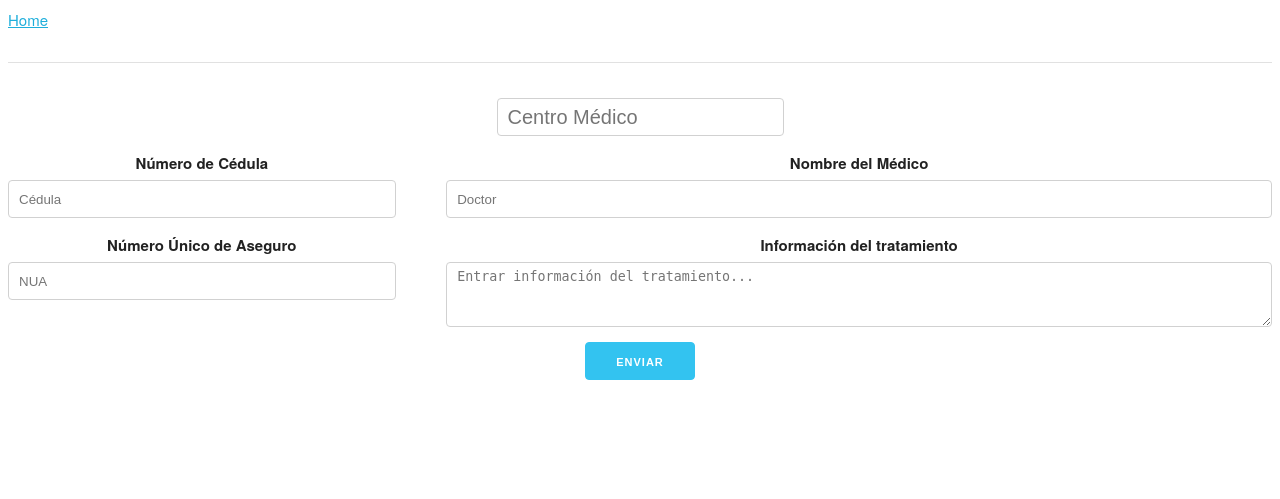
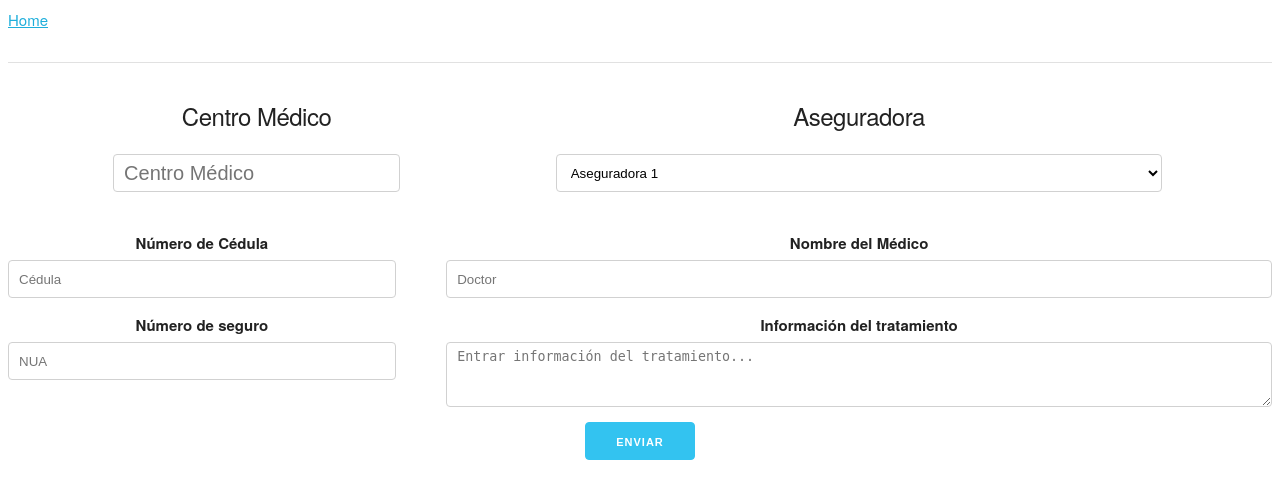
Before and after one commit to alanarteagav/inschain, a Flask app: template app/templates/medical.html in a window 1280 px wide. Shown: the top 499 px of the page. Run offline with Flask 2, Linux system fonts and the light colour scheme; the template is opened without the code that fills it, so the values that code supplies are empty.

Commit message:
Actualizando vistas

```diff
--- a/app/templates/medical.html
+++ b/app/templates/medical.html
@@ -5,7 +5,21 @@
 
 	<center>
 	<form action="/submit" id="textform" method="post">
-	    <input class="input_centro" type="text" name="centro" placeholder="Centro Médico">
+		<div class="row">
+			<div class="five columns">
+				<h5>Centro Médico</h5>
+				<input class="input_centro" type="text"
+					    name="centro" placeholder="Centro Médico">
+			</div>
+			<div class="six columns">
+				<h5>Aseguradora</h5>
+				<select class="u-full-width" id="exampleRecipientInput", name="asg">
+					<option value="AS1">Aseguradora 1</option>
+					<option value="AS2">Aseguradora 2</option>
+					<option value="AS3">Aseguradora 3</option>
+				</select>
+			</div>
+		</div>
 		<br>
 		<div class="row">
 			<div class="four columns">
@@ -19,7 +33,7 @@
 		</div>
 		<div class="row">
 			<div class="four columns">
-				<label>Número Único de Aseguro</label>
+				<label>Número de seguro</label>
 				<input class="u-full-width" type="text" name="nua" placeholder="NUA">
 			</div>
 			<div class="eight columns">
--- a/app/views.py
+++ b/app/views.py
@@ -28,11 +28,10 @@ def fetch_posts():
                 tx["index"] = block["index"]
                 tx["hash"] = block["previous_hash"]
                 content.append(tx)
-
+                print(tx)
         global posts
         posts = sorted(content, key=lambda k: k['timestamp'],
                        reverse=True)
-
 
 @app.route('/index')
 def index():
@@ -73,6 +72,7 @@ def submit_textarea():
     cedula = request.form["cedula"]
     nua = request.form["nua"]
     centro = request.form["centro"]
+    asg = request.form.get('asg')
 
     post_object = {
         'author': author,
@@ -80,6 +80,7 @@ def submit_textarea():
         'cedula': cedula,
         'nua' : nua,
         'centro' : centro,
+        'asg' : asg,
     }
 
     # Submit a transaction
--- a/node_server.py
+++ b/node_server.py
@@ -188,6 +188,7 @@ def mine_unconfirmed_transactions():
         return render_template('result_failure.html')
     return render_template('result_success.html',block=result)
 
+
 # endpoint to add new peers to the network.
 @app.route('/register_node', methods=['POST'])
 def register_new_peers():
```
Also changed, not shown: app/templates/carrier.html (+7 -0 lines), app/templates/key.html (added, +20 -0 lines).
